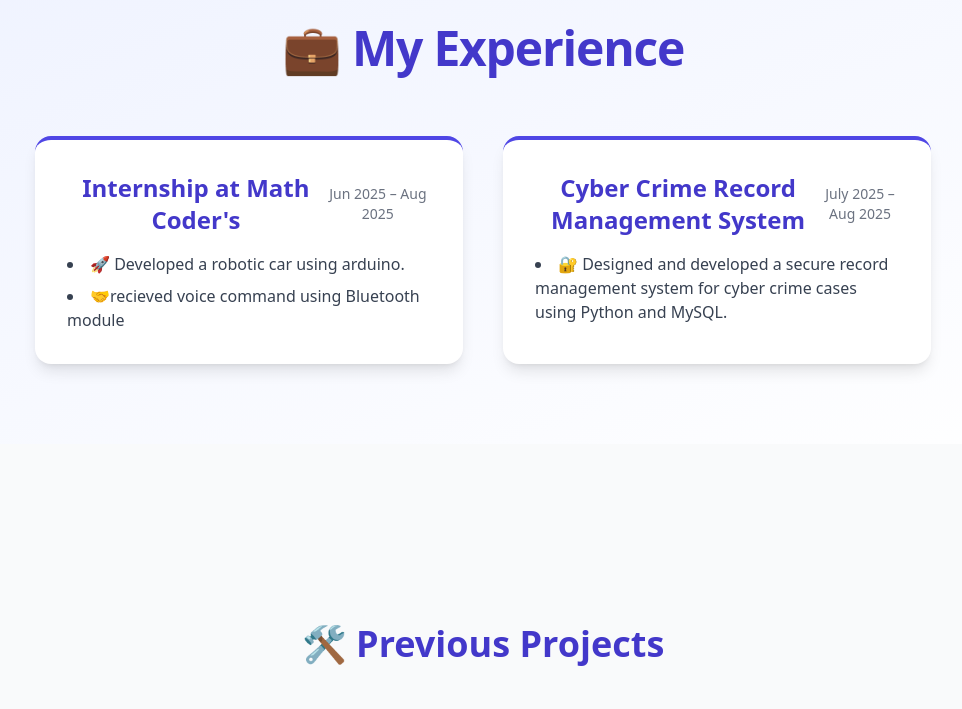
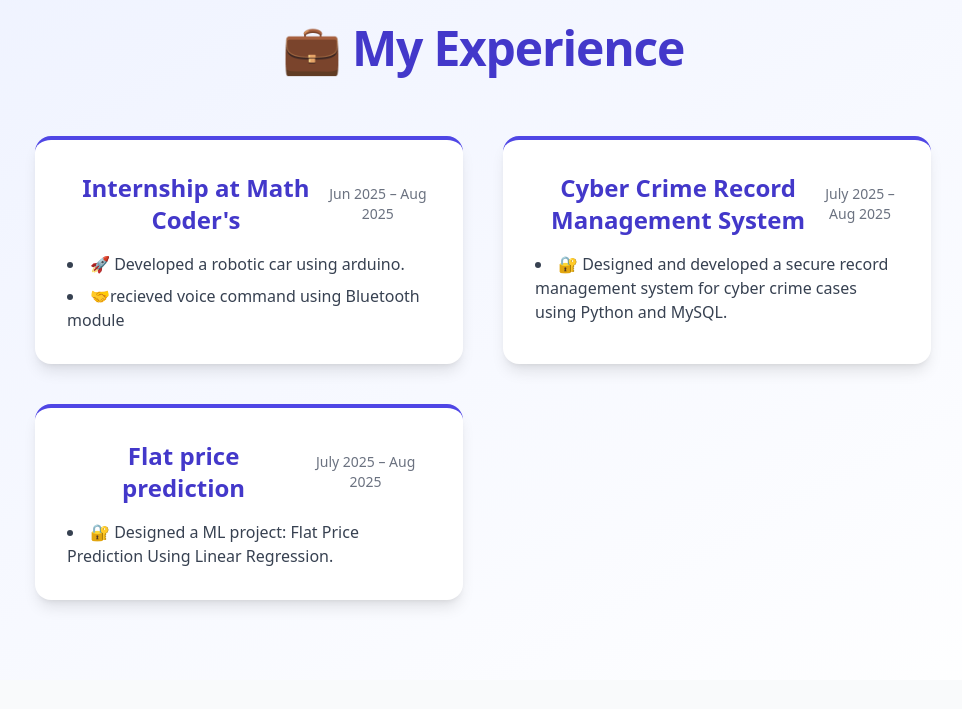
Before and after one commit to harsh-suman5/harsh_suman_portfolio, a plain HTML site: page index.html in a window 1280 px wide. Shown: the part 3170-3879 px from the top of the page, without its empty margins (157-1119 px from the left). Drawn offline with nearby package versions, Linux system fonts and the light colour scheme; animation ran at ten frames a second.

Commit message:
index.html

```diff
--- a/index.html
+++ b/index.html
@@ -422,6 +422,19 @@
 
   </ul>
 </div>
+      <div class="bg-white rounded-2xl shadow-lg p-8 border-t-4 border-indigo-600 hover:scale-105 transform transition duration-300">
+  <div class="flex items-center justify-between mb-4">
+    <h3 class="text-2xl font-semibold text-indigo-700">Flat price prediction</h3>
+    <span class="text-sm text-gray-500">July 2025 – Aug 2025</span>
+  </div>
+  <ul class="text-gray-700 text-left space-y-2 mt-4 list-disc list-inside">
+    <li>🔐 Designed a ML project: Flat Price Prediction Using Linear Regression.</li>
+
+
+
+
+  </ul>
+</div>
     </div>
   </div>
 </section>
```
